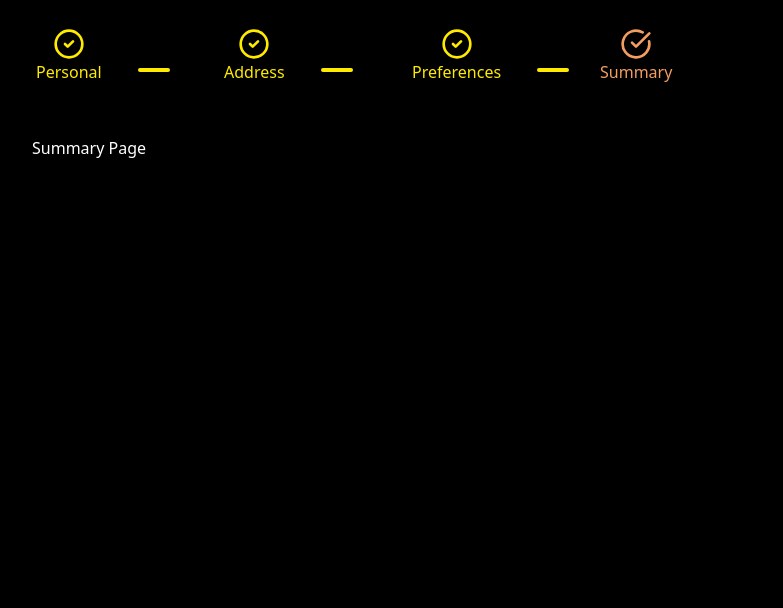
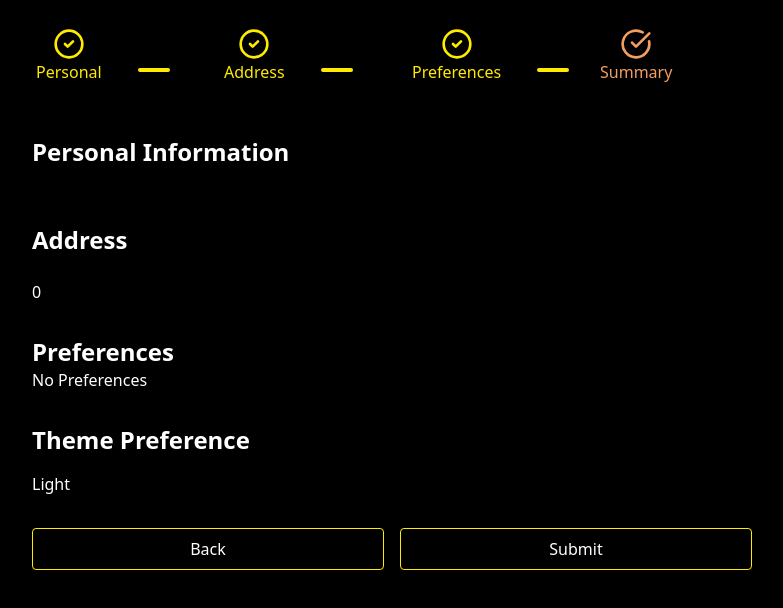
Before and after one commit to khadarbashajilan/MultiStepForm, a React (Vite) app: page /summary in a window 1280 px wide. Shown: the top 608 px of the page, without its empty margins (248-1031 px from the left). Built offline with nearby package versions, Linux system fonts and the light colour scheme.

Commit message:
readme file

```diff
--- a/src/App.tsx
+++ b/src/App.tsx
@@ -1,5 +1,4 @@
 import './index.css'
-import React from 'react';
 import Layout from './layouts/Layout';
 import NotFound from './pages/NotFound';
 import PersonalInfo from './pages/PersonalInfo';
@@ -7,6 +6,7 @@ import Address from './pages/Address';
 import Preferences from './pages/Preferences';
 import Summary from './pages/Summary';
 import { createBrowserRouter, RouterProvider } from 'react-router-dom';
+import { FormProvider } from './context/FormContext';
 
 const routes = [
   {
@@ -39,7 +39,9 @@ const router = createBrowserRouter(routes)
 function App() {
 
   return (
-    <RouterProvider router={router}/>
+    <FormProvider>
+      <RouterProvider router={router}/>
+    </FormProvider>
   )
 }
 
--- a/src/layouts/Layout.tsx
+++ b/src/layouts/Layout.tsx
@@ -1,5 +1,11 @@
 import { Outlet } from "react-router-dom"
 import ProgressIndicator from "../components/ProgressIndicator"
+
+// This component serves as a layout for the multi-step form.
+// It includes a progress indicator and an outlet for rendering the current step of the form.
+// The `ProgressIndicator` component displays the current step and previous steps in the form.
+// The `Outlet` component is used to render the current step of the form based on the route.
+
 const Layout = () => {
   return (
     <main className="p-6 space-y-12 max-w-3xl mx-auto">
--- a/src/pages/Address.tsx
+++ b/src/pages/Address.tsx
@@ -1,38 +1,26 @@
-import React, { useReducer } from "react";
 import { useNavigate } from "react-router-dom";
+import { useFormContext } from "../context/FormContext";
 
-interface FormData {
-  address: {
-    street: string;
-    city: string;
-    zip: number;
-  };
-}
-
-const initial: FormData["address"] = {
-  street: "",
-  city: "",
-  zip: 0,
-};
 
 
 const Address = () => {
-  const [state, addressDispatch] = useReducer(addressReducer, initial);
+  // This component collects the user's address information in a multi-step form.
 
-  function addressReducer(state = initial, action: FormAction) {
-    return { ...state, ...action.payload };
-  }
+  const {state, dispatch} = useFormContext();
+  // It uses the `useFormContext` to access the form state and dispatch actions.
+  // It allows users to enter their street, city, and zip code.
+  const navigate = useNavigate();
+  // It also uses the `useNavigate` hook to navigate to the next step in the form.
 
-  const navigate = useNavigate();
-
+  // The `handleSubmit` function prevents the default form submission and navigates to the preferences step.
   function handleSubmit(e: React.FormEvent<HTMLFormElement>) {
     e.preventDefault();
-    console.log(state); // -> {street: ---, city: ---, zip: 12345}
     navigate("/preferences");
   }
   return (
+      // The form includes fields for street, city, and zip code.
     <form onSubmit={(e) => handleSubmit(e)} className="flex flex-col gap-8">
-      <h1 className="text-4xl font-bold">Adress</h1>
+      <h1 className="text-4xl font-bold">Address</h1>
       <div className="flex flex-col gap-y-2">
         <label className="font-bold" htmlFor="street" >
           Street
@@ -41,14 +29,13 @@ const Address = () => {
           className="border-l border-[#FFEB00] focus:bg-white outline-none p-2 focus:rounded-sm focus:text-[#2A004E] text-[#FFEB00] font-bold"
           type="text"
           id="street"
-          value={state.street}
-          onChange={(e) =>
-            addressDispatch({
+          value={state.address.street}
+          onChange={(e)=>
+            dispatch({
               type: "UPDATE_ADDRESS",
               payload: { street: e.target.value },
             })
           }
-          required
         />
       </div>
       <div className="flex flex-col gap-y-2">
@@ -59,9 +46,9 @@ const Address = () => {
           type="text"
           id="city"
           className="border-l border-[#FFEB00] focus:bg-white outline-none p-2 focus:rounded-sm focus:text-[#2A004E] text-[#FFEB00] font-bold"
-          value={state.city}
+          value={state.address.city}
           onChange={(e) =>
-            addressDispatch({
+            dispatch({
               type: "UPDATE_ADDRESS",
               payload: { city: e.target.value },
             })
@@ -77,9 +64,9 @@ const Address = () => {
           type="number"
           id="ip"
           className="border-l border-[#FFEB00] focus:bg-white outline-none p-2 focus:rounded-sm focus:text-[#2A004E] text-[#FFEB00] font-bold"
-          value={state.zip}
+          value={state.address.zip}
           onChange={(e) =>
-            addressDispatch({
+            dispatch({
               type: "UPDATE_ADDRESS",
               payload: { zip: Number(e.target.value) },
             })
@@ -87,12 +74,13 @@ const Address = () => {
           required
         />
       </div>
+      {/* The form includes a back button to navigate to the previous step and a next button to submit the form. */}
+      {/* The back button navigates to the personal information step, and the next button submits the form. */}
       <div className="flex *:basis-1/2 gap-4">
         <button
           className="p-2 border border-[#FFEB00] rounded-sm transition-colors hover:bg-[#FFEB00] hover:text-[#2A004E]"
           onClick={() => {
             navigate("/");
-            console.log(state);
           }}
           type="button"
         >
--- a/src/pages/PersonalInfo.tsx
+++ b/src/pages/PersonalInfo.tsx
@@ -1,28 +1,26 @@
-import { useReducer } from "react"
 import {  useNavigate } from "react-router-dom";
+import { useFormContext } from "../context/FormContext";
 
 
 
-const initialPersonalInfo: FormData["personalInfo"]={
-  firstname:"",
-  lastname:"",
-  email:"",
-};
-
 const PersonalInfo = () => {
 
-  const [state, dispatch] = useReducer(personalInfoReducer, initialPersonalInfo);
+// This component collects personal information from the user.
 
-  const navigate = useNavigate();
+// It uses the `useFormContext` to access the form state and dispatch actions.
 
-  function personalInfoReducer(state=initialPersonalInfo, action:FormAction ){
-    return {...state, ...action.payload};
-  }
+const {state, dispatch} = useFormContext();
 
-  function handleSubmit(e:React.FormEvent<HTMLFormElement>){
-    e.preventDefault();
-    console.log(state); // -> {Fname: --- , Lname: ---, email: --@gmail.com}
-    navigate("/address");
+// The form includes fields for first name, last name, and email.
+
+// It also uses the `useNavigate` hook to navigate to the next step in the form.
+const navigate = useNavigate();
+
+// The `handleSubmit` function prevents the default form submission and navigates to the address step.
+
+function handleSubmit(e:React.FormEvent<HTMLFormElement>){
+  e.preventDefault();
+  navigate("/address");
   }
 
   return (
@@ -33,7 +31,7 @@ const PersonalInfo = () => {
         <label className="font-bold"  htmlFor="firstname">First Name</label>
         <input type="text" id="firstname" required
          className="border-l border-[#FFEB00] focus:bg-white outline-none p-2 focus:rounded-sm focus:text-[#2A004E] text-[#FFEB00] font-bold"
-        value={state.firstname}
+        value={state.personalInfo.firstname}
         onChange={(e)=>
           dispatch({
             type:"UPDATE_PERSONAL_INFO",
@@ -46,7 +44,7 @@ const PersonalInfo = () => {
       <div className="flex flex-col gap-y-2">
         <label htmlFor="lastname" className="font-bold"> Last Name</label>
         <input type="text" id="lastname" required
-        value={state.lastname}
+        value={state.personalInfo.lastname}
         className="border-l border-[#FFEB00] focus:bg-white outline-none p-2 focus:rounded-sm focus:text-[#2A004E] text-[#FFEB00] font-bold"
          onChange={(e)=>
           dispatch({
@@ -61,7 +59,7 @@ const PersonalInfo = () => {
         <label className="font-bold" htmlFor="email">Email</label>
         <input type="email" id="email" required
         className="border-l border-[#FFEB00] focus:bg-white outline-none p-2 focus:rounded-sm focus:text-[#2A004E] text-[#FFEB00] font-bold"
-        value={state.email}
+        value={state.personalInfo.email}
          onChange={(e)=>
           dispatch({
             type:"UPDATE_PERSONAL_INFO",
--- a/src/pages/Preferences.tsx
+++ b/src/pages/Preferences.tsx
@@ -1,28 +1,24 @@
-import React, { useReducer } from "react";
 import { useNavigate } from "react-router-dom";
+import { useFormContext } from "../context/FormContext";
 
 
-const initial: FormData["prefinfo"] = {
-  news: false,
-  notification: false,
-  theme: "light",
-};
+const Preferences = () => {
+  // This component collects user preferences in a multi-step form.
 
-const Preferences = () => {
-  const [state, dispatch] = useReducer(PrefReducer, initial);
+
+  const {state, dispatch} = useFormContext();
+  // It uses the `useFormContext` to access the form state and dispatch actions.
+  // It allows users to select options like newsletter subscription, notification preferences, and theme preference.
 
   const navigate = useNavigate();
-
-  function PrefReducer(state = initial, action: FormAction) {
-    return { ...state, ...action.payload };
-  }
+  // It also uses the `useNavigate` hook to navigate to the next step in the form.
 
   function handleSubmit(e:React.FormEvent<HTMLFormElement>){
     e.preventDefault();
-    console.log(state);
   }
 
   return (
+      // The form includes checkboxes for newsletter and notification preferences,
     <form onSubmit={(e)=>handleSubmit(e)} className="flex flex-col gap-8">
       <h1 className="text-4xl font-bold">Preferences</h1>
       <div className="flex gap-2 items-center">
@@ -30,10 +26,10 @@ const Preferences = () => {
           NewsLetter
         </label>
         <input
-          className="appearance-none size-5 bg-[#ffffff] hover:bg-[#F39E60] rounded-full checked:bg-[#FFEB00] duration-75 cursor-pointer"
+          className="appearance-none size-5 bg-[#ffffff]  rounded-full checked:bg-[#5c56ff] duration-75 cursor-pointer"
           type="checkbox"
           name="news"
-          checked={state.news}
+          checked={state.prefinfo.news}
           onChange={(e) =>
             dispatch({
               type: "UPDATE_PREFERENCE_INFO",
@@ -52,27 +48,30 @@ const Preferences = () => {
         </label>
         <input
           type="checkbox"
-          className="appearance-none size-5 bg-[#ffffff] hover:bg-[#F39E60] rounded-full checked:bg-[#FFEB00] duration-75 cursor-pointer"
+          className="appearance-none size-5 bg-[#ffffff]  rounded-full checked:bg-[#5c56ff] duration-75 cursor-pointer"
           name="notification"
-          checked={state.notification}
+          checked={state.prefinfo.notification}
           onChange={(e) =>
             dispatch({
               type: "UPDATE_PREFERENCE_INFO",
               payload: { notification: e.target.checked },
             })
           }
-        />
+          />
       </div>
+
+      {/* The form includes a radio button group for theme preference (light or dark). */}
+      {/* It allows users to select their preferred theme for the application. */}
 
       <div className="flex flex-col gap-4">
         <label htmlFor="theme">Theme Preference</label>
         <div className="flex gap-2 items-center">
           <input
-            className="appearance-none size-5 bg-[#ffffff] rounded-full checked:bg-[#FFEB00] duration-150 cursor-pointer"
+            className="appearance-none size-5 bg-[#ffffff] rounded-full checked:bg-[#5c56ff] duration-150 cursor-pointer"
             type="radio"
             id="theme"
             value="light"
-            checked={state.theme === "light"}
+            checked={state.prefinfo.theme === "light"}
             onChange={(e) =>
               dispatch({
                 type: "UPDATE_PREFERENCE_INFO",
@@ -85,11 +84,11 @@ const Preferences = () => {
 
         <div className="flex gap-2 items-center">
           <input
-            className="appearance-none size-5 bg-[#ffffff] rounded-full checked:bg-[#FFEB00] duration-150 cursor-pointer"
+            className="appearance-none size-5 bg-[#ffffff] rounded-full checked:bg-[#5c56ff] duration-150 cursor-pointer"
             type="radio"
             id="theme"
             value="dark"
-            checked={state.theme === "dark"}
+            checked={state.prefinfo.theme === "dark"}
             onChange={(e) =>
               dispatch({
                 type: "UPDATE_PREFERENCE_INFO",
@@ -112,6 +111,7 @@ const Preferences = () => {
         <button
           className="p-2 border border-[#FFEB00] rounded-sm transition-colors hover:bg-[#FFEB00] hover:text-[#2A004E]"
           type="submit"
+          onClick={() => navigate("/summary")}
         >
           Next
         </button>
--- a/src/pages/Summary.tsx
+++ b/src/pages/Summary.tsx
@@ -1,11 +1,102 @@
-import React from 'react'
+import { CheckCircle, CheckCircle2 } from "lucide-react";
+import { useFormContext } from "../context/FormContext";
+import { useNavigate } from "react-router-dom";
 
 const Summary = () => {
+  const { state, dispatch } = useFormContext();
+  // The component uses the `useFormContext` to access the form state and dispatch actions.
+  // It uses the `useFormContext` to access the form state and dispatch actions.
+
+  // It also uses the `useNavigate` hook to navigate to the next step in the form.
+  const navigate = useNavigate();
+
+  // The `handleSubmit` function prevents the default form submission, logs the form state, and resets the form.
+  function handleSubmit() {
+    console.log("Form submitted:", state);
+
+    dispatch({ type: "RESET_FORM" });
+
+    alert("Form Submitted Successfully!");
+
+    navigate("/");
+    dispatch({
+      type: "RESET_FORM",
+    });
+  }
   return (
-    <div>
-      Summary Page
-    </div>
-  )
-}
+    // This component displays a summary of the user's information collected in the multi-step form.
+    // It shows the personal information, address, and preferences, and allows the user to submit the form.
+    <section className="flex flex-col gap-8">
+      <div className="space-y-4">
+        <h2 className="text-2xl font-bold">Personal Information</h2>
+        <div className="grid gap-2 sm:grid-cols-2">
+          <p>{state.personalInfo.firstname}</p>
+          <p>{state.personalInfo.lastname}</p>
+          <p>{state.personalInfo.email}</p>
+        </div>
+      </div>
 
-export default Summary
+      <div className="space-y-4">
+        <h2 className="text-2xl font-bold">Address</h2>
+        <div className="grid gap-2 sm:grid-cols-2">
+          <p>{state.address.street}</p>
+          <p>{state.address.city}</p>
+          <p>{state.address.zip}</p>
+        </div>
+      </div>
+
+      <div className="space-y-4">
+        <h2 className="text-2xl font-bold">Preferences</h2>
+        {state.prefinfo.news || state.prefinfo.notification ? (
+          <>
+            {state.prefinfo.news && (
+              <p className="flex items-center gap-x-2">
+                <CheckCircle2 className="size-5 text-[#FFEB00]" />
+                Newsletter Subs.
+              </p>
+            )}
+
+            {state.prefinfo.notification && (
+              <p className="flex items-center gap-x-2">
+                <CheckCircle className="size-5 text-[#FFEB00]" />
+                Notifications Enabled
+              </p>
+            )}
+          </>
+        ) : (
+          "No Preferences"
+        )}
+      </div>
+
+      <div>
+        <h2 className="text-2xl font-bold">
+          Theme Preference{" "}
+          <span className="block capitalize text-base font-normal mt-4">
+            {state.prefinfo.theme}
+          </span>
+        </h2>
+      </div>
+
+      {/* The component displays a summary of the user's information collected in the multi-step form. */}
+      {/* It shows the personal information, address, and preferences, and allows the user to submit the form. */}
+
+      <div className="flex *:basis-1/2 gap-4">
+        <button
+          className="p-2 border border-[#FFEB00] rounded-sm transition-colors hover:bg-[#FFEB00] hover:text-[#2A004E]"
+          type="button"
+          onClick={() => navigate("/preferences")}
+        >
+          Back
+        </button>
+        <button
+          className="p-2 border border-[#FFEB00] rounded-sm transition-colors hover:bg-[#FFEB00] hover:text-[#2A004E]"
+          onClick={() => handleSubmit()}
+        >
+          Submit
+        </button>
+      </div>
+    </section>
+  );
+};
+
+export default Summary;
--- /dev/null
+++ b/src/reducers/formReducer.ts
@@ -0,0 +1,61 @@
+import type { FormAction, FormData } from "../types/type";
+
+// The initial state of the form data, including personal information, address, and preferences.
+export const initialFormState:FormData={
+    personalInfo:{
+        firstname:"",
+        lastname:"",
+        email:"",
+    },
+    address:{
+        street: "",
+        city: "",
+        zip: 0,
+    },
+    prefinfo:{
+    news: false,
+    notification: false,
+    theme: "light",
+    },
+};
+
+// The formReducer function handles actions to update the form state.
+// It takes the current state and an action, and returns the new state based on the action type.
+// The action can be to update personal information, address, preferences, or reset the form.
+export function formReducer(state:FormData, action:FormAction){
+    // The switch statement checks the action type and updates the state accordingly.
+    // Each case corresponds to a specific action type, such as updating personal information, address,
+    // preferences, or resetting the form.
+    switch(action.type){
+        case "UPDATE_PERSONAL_INFO":
+            return {
+                ...state,
+                personalInfo:{
+                    ...state.personalInfo,
+                    ...action.payload,
+                },
+            };
+        case "UPDATE_ADDRESS":
+            return {
+                ...state,
+                address:{
+                    ...state.address,
+                    ...action.payload,
+                },
+            };
+        case "UPDATE_PREFERENCE_INFO":
+            return{
+                ...state,
+                    prefinfo:{
+                        ...state.prefinfo,
+                        ...action.payload,
+                },
+            };
+//  The RESET_FORM action resets the form state to its initial values.
+        case "RESET_FORM":
+            return initialFormState;
+// If the action type does not match any case, it returns the current state unchanged.
+        default:
+            return state;
+    }
+}
```
Also changed, not shown: src/components/ProgressIndicator.tsx (+9 -3 lines), src/context/FormContext.tsx (+12 -2 lines), src/pages/NotFound.tsx (+7 -2 lines), src/types/type.ts (+9 -2 lines), 1 other file (tests, documents, lock files or other folders).
